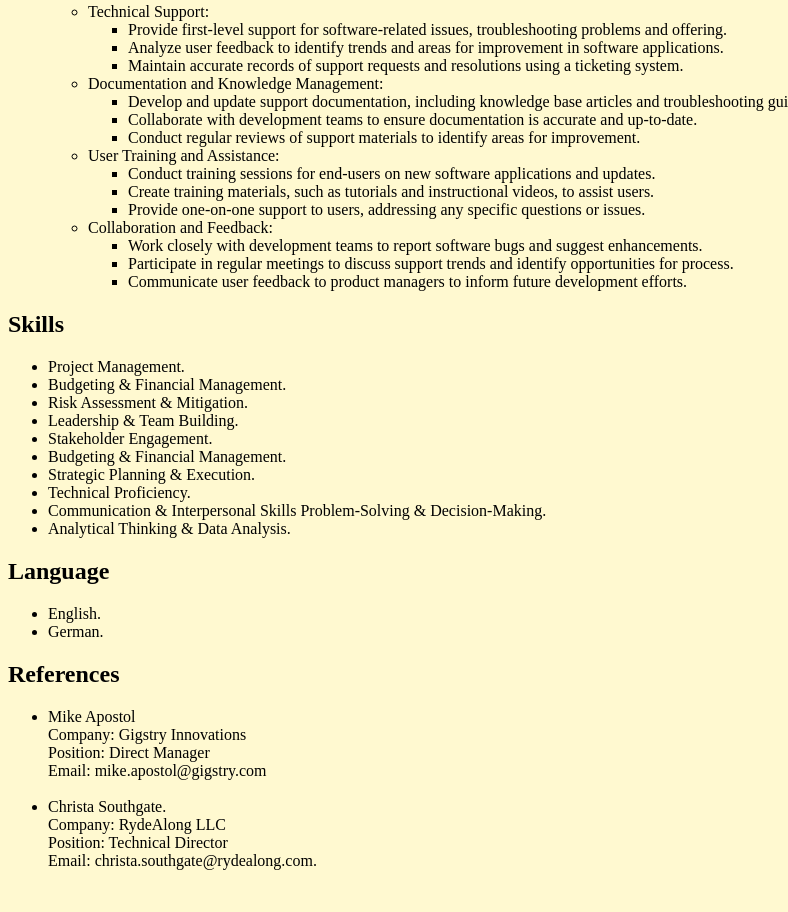
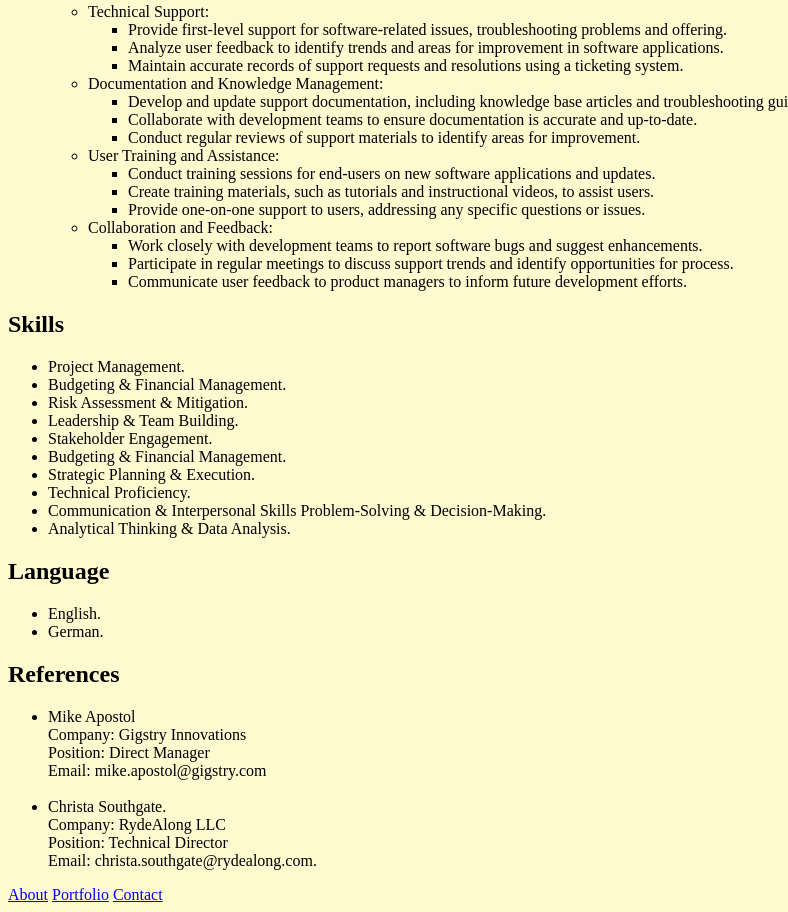
Before and after one commit to emmanuelajao/html-resume, a plain HTML site: page index.html in a window 1280 px wide. Shown: the part 1654-2566 px from the top of the page, without its empty margins (0-788 px from the left). Before the commit the page ends 2540 px from the top, so only its background shows below. Drawn offline with Linux system fonts and the light colour scheme.

Commit message:
Update index.html

```diff
--- a/index.html
+++ b/index.html
@@ -225,6 +225,8 @@
             </li>
         </ul>
     </p>
-
+    <a href="./About.html">About</a>
+    <a href="./Portfolio.html">Portfolio</a>
+    <a href="Contact.html">Contact</a>
 </body>
 </html>
```
